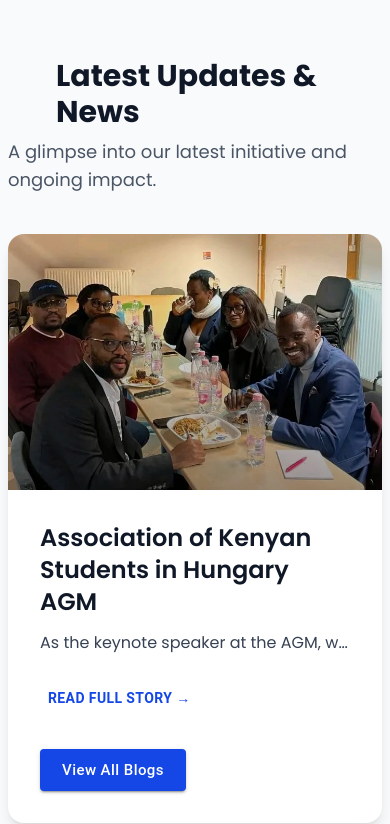
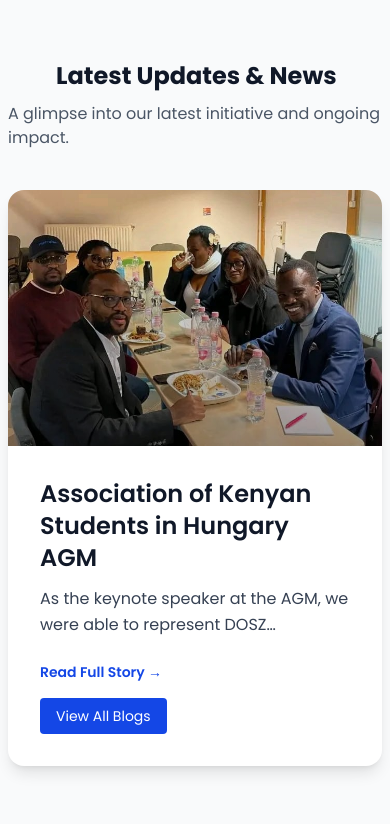
Before and after one commit to paulndalila/masterkey, a React (Vite) app: page / in a window 390 px wide. Shown: the part 846-1670 px from the top of the page. Built offline with nearby package versions, Linux system fonts and the light colour scheme; some icons are missing; a web font is replaced by a local one.

Commit message:
Update blog

```diff
--- a/src/components/HomeBlog.jsx
+++ b/src/components/HomeBlog.jsx
@@ -27,11 +27,11 @@
         >
           <div className="flex items-center gap-3">
             <CampaignIcon className="text-gray-900 !text-4xl" />
-            <h2 className="text-3xl md:text-4xl font-bold text-gray-900">
+            <h2 className="text-2xl md:text-4xl font-bold text-gray-900">
               Latest Updates & News
             </h2>
           </div>
-          <p className="text-gray-600 mt-2 text-lg">
+          <p className="text-gray-600 mt-2 md:text-lg">
             A glimpse into our latest initiative and ongoing impact.
           </p>
         </motion.div>
@@ -58,31 +58,23 @@
               {latestPost.title}
             </h3>
 
-            <p className="text-gray-700 mt-3 leading-relaxed line-clamp-1">
+            <p className="text-gray-700 mt-3 leading-relaxed line-clamp-2">
               {latestPost.excerpt}
             </p>
 
-            <div className="flex items-center gap-4 mt-6">
-              <Button
-                variant="text"
-                className="!text-blue-700 !font-semibold"
-                onClick={() =>
-                  (window.location.href = `/blog/${latestPost.id}`)
-                }
+            <div className="flex flex-col gap-4 mt-6">
+              <a
+                className="text-sm text-blue-700 font-semibold hover:underline w-fit"
+                href={`/blog/${latestPost.id}/${latestPost.title}`}
               >
                 Read Full Story →
-              </Button>
-            </div>
-
-            <div className="mt-8">
-              <Button
-                variant="contained"
-                size="large"
-                className="!bg-blue-700 hover:!bg-blue-800 text-white rounded-xl px-10 py-2 !capitalize"
-                onClick={() => (window.location.href = "/blog")}
+              </a>
+              <a
+                className="text-sm bg-blue-700 hover:bg-blue-800 text-white rounded-sm px-4 py-2 w-fit"
+                href="/blog"
               >
                 View All Blogs
-              </Button>
+              </a>
             </div>
           </div>
         </motion.div>
--- a/src/components/Navbar.jsx
+++ b/src/components/Navbar.jsx
@@ -41,13 +41,6 @@
           >
             Blog
           </NavLink>
-          {/* <NavLink
-            to="/blog/:id"
-            onClick={() => (window.location.href = "/blog/:id")}
-            className={linkClass}
-          >
-            Blogged Article
-          </NavLink> */}
           <NavLink
             to="/focus"
             onClick={() => (window.location.href = "/focus")}
@@ -105,6 +98,13 @@
             Home
           </NavLink>
           <NavLink
+            to="/blog"
+            onClick={() => (window.location.href = "/blog")}
+            className={linkClass}
+          >
+            Blog
+          </NavLink>
+          <NavLink
             to="/focus"
             className={linkClass}
             onClick={() => setIsOpen(false)((window.location.href = "/focus"))}
--- a/src/pages/Blogged_Page.jsx
+++ b/src/pages/Blogged_Page.jsx
@@ -1,5 +1,100 @@
+import { useParams, Link } from "react-router-dom";
+import { motion } from "framer-motion";
+import { Button } from "@mui/material";
+import HomeIcon from "@mui/icons-material/Home";
+import NavigateNextIcon from "@mui/icons-material/NavigateNext";
+import VisionMision from "../components/VisionMision";
+import GetInvolved from "../components/GetInvolved";
+
 const Blogged_Page = () => {
-  return <div>Blogged Page</div>;
+  const { id } = useParams();
+
+  const blogPost = {
+    id: 1,
+    title:
+      "Keynote Speaker at the Association of Kenyan Students in Hungary AGM",
+    content: [
+      "As a Keynote Speaker at the Association of Kenyan Students in Hungary AGM, I was able to represent DOSZ International PhD and DLA Candidates in Hungary and welcomed our new PhD students from Kenya in tandem with bringing on board the new leadership of the student body.",
+      "As I highlighted matters on Collaboration beyond borders, Hon. Valarie Rugene from the Embassy of Kenya in Austria insisted on Unity among Kenyans abroad.",
+      "Collaborations are key towards a bright future and we as Masterkey Initiatives believe that we can raise the bar together, in Unity, both at home (Kenya) and beyond borders.",
+      "#makingadifference",
+    ],
+    images: [
+      "/masterkeys2.jpg",
+      "/masterkeys3.jpg",
+      "/masterkeys4.jpg",
+      "/masterkeys5.jpg",
+    ],
+  };
+
+  return (
+    <div className="bg-gray-50 min-h-screen py-12 px-4 md:px-20">
+      <div className="max-w-7xl mx-auto">
+        {/* Breadcrumb */}
+        <nav className="text-gray-500 text-sm mb-4 flex items-center space-x-1">
+          <Link to="/" className="hover:text-blue-700 transition">
+            <HomeIcon fontSize="small" />
+          </Link>
+          <NavigateNextIcon fontSize="small" />
+          <Link to="/blog" className="hover:text-blue-700 transition">
+            Blogs
+          </Link>
+          <NavigateNextIcon fontSize="small" />
+          <span className="text-gray-900 font-medium truncate">
+            {blogPost.title}
+          </span>
+        </nav>
+
+        {/* Blog Title */}
+        <motion.h1
+          initial={{ opacity: 0, y: -20 }}
+          animate={{ opacity: 1, y: 0 }}
+          transition={{ duration: 0.6 }}
+          className="text-3xl md:text-4xl font-bold text-gray-900 mb-8"
+        >
+          {blogPost.title}
+        </motion.h1>
+
+        {/* Blog Images */}
+        <div className="grid grid-cols-1 md:grid-cols-2 gap-6 mb-10">
+          {blogPost.images.map((img, index) => (
+            <motion.div
+              key={index}
+              initial={{ opacity: 0, y: 20 }}
+              whileInView={{ opacity: 1, y: 0 }}
+              transition={{ duration: 0.6, delay: index * 0.2 }}
+              className="overflow-hidden rounded-2xl shadow-lg bg-white"
+            >
+              <img
+                src={img}
+                alt={`blog-${index + 1}`}
+                className="w-full h-64 object-cover hover:scale-105 transition-transform duration-500"
+              />
+            </motion.div>
+          ))}
+        </div>
+
+        {/* Blog Content */}
+        <div className="space-y-6 text-gray-700 text-lg md:text-xl leading-relaxed">
+          {blogPost.content.map((paragraph, index) => (
+            <motion.p
+              key={index}
+              initial={{ opacity: 0, y: 10 }}
+              whileInView={{ opacity: 1, y: 0 }}
+              transition={{ duration: 0.6, delay: index * 0.1 }}
+            >
+              {paragraph}
+            </motion.p>
+          ))}
+        </div>
+
+        {/* AOB */}
+        <div className="py-10">
+          <GetInvolved />
+        </div>
+      </div>
+    </div>
+  );
 };
 
 export default Blogged_Page;
```
